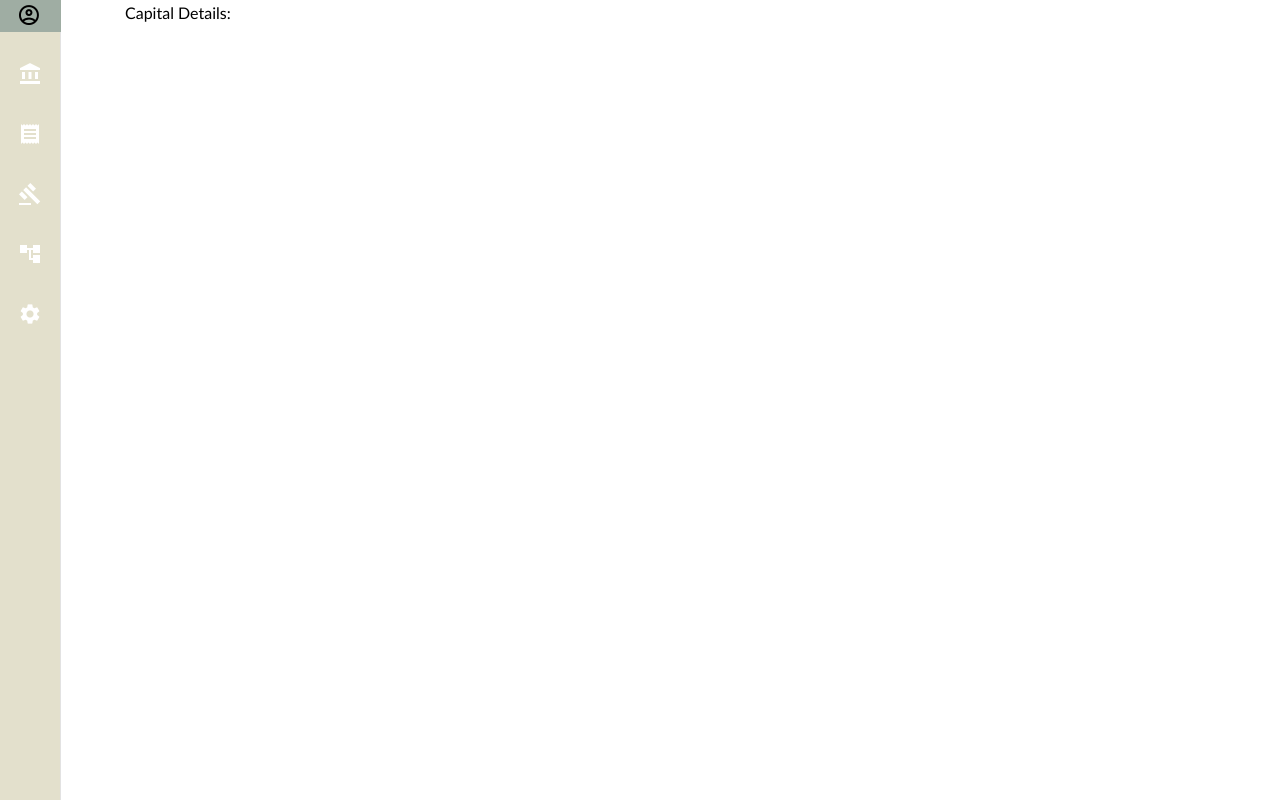
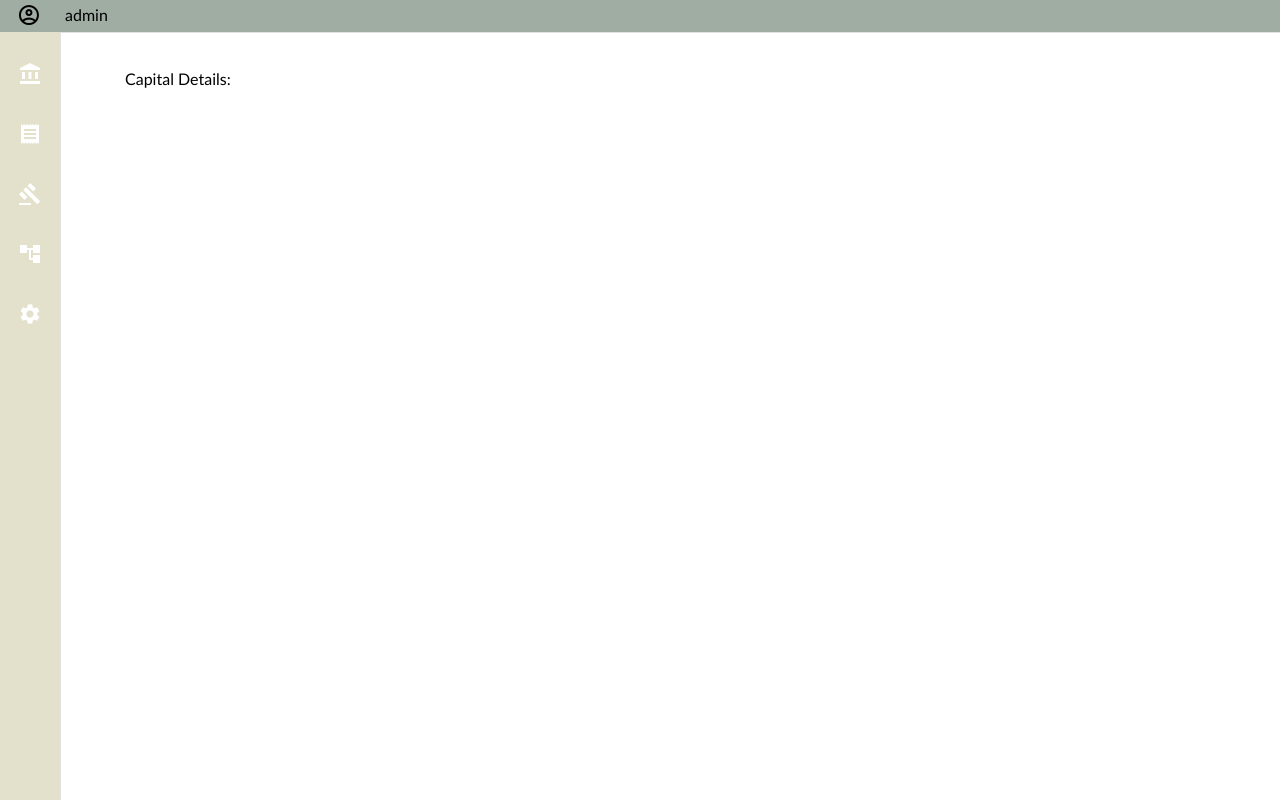
Before and after one commit to webclinic017/tradinghook, a Flask app: page /capital in a window 1280 px wide. Run offline with Flask 2, Linux system fonts and the light colour scheme.

Commit message:
Add files via upload

```diff
--- a/app/static/default.css
+++ b/app/static/default.css
@@ -23,9 +23,9 @@
 
 .navbar-image { margin:0; width:60px; height:60px; border-radius:50%; overflow:hidden; vertical-align:middle; transform:translateY(50%); text-align:center; }
 
-.subbar { grid-area: subbar; background: #f0f0f0; position:absolute; height:32px; left:61px; top: 33px; right:0px; }
+.subbar { grid-area: subbar; background: #f0f0f0; position:absolute; height:32px; left:61px; top:33px; right:0px; }
 
-.content { grid-area: content; background-color: #FFFFFF; position:absolute; left:61px; top:0px; bottom:0px; right:0px; }
+.content { grid-area: content; background-color: #FFFFFF; position:absolute; left:61px; top:33px; bottom:0px; right:0px; }
 
 body{ margin-top: 0px; margin-bottom:0px; margin-left:0px; margin-right:0px; padding: 0; color:black; font-size:10pt;
     font-family: "Trebuchet MS", sans-serif; background-color: #E2E2E2; overflow: hidden;
```
